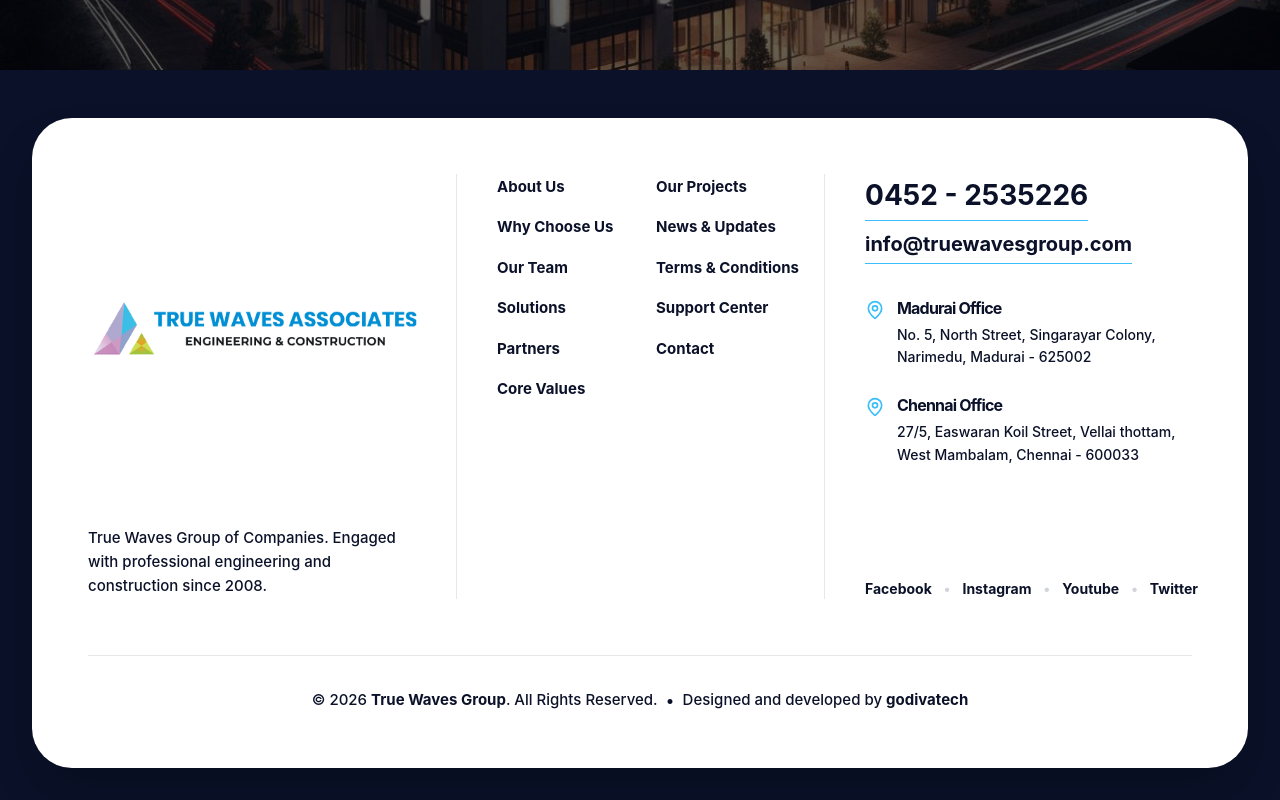
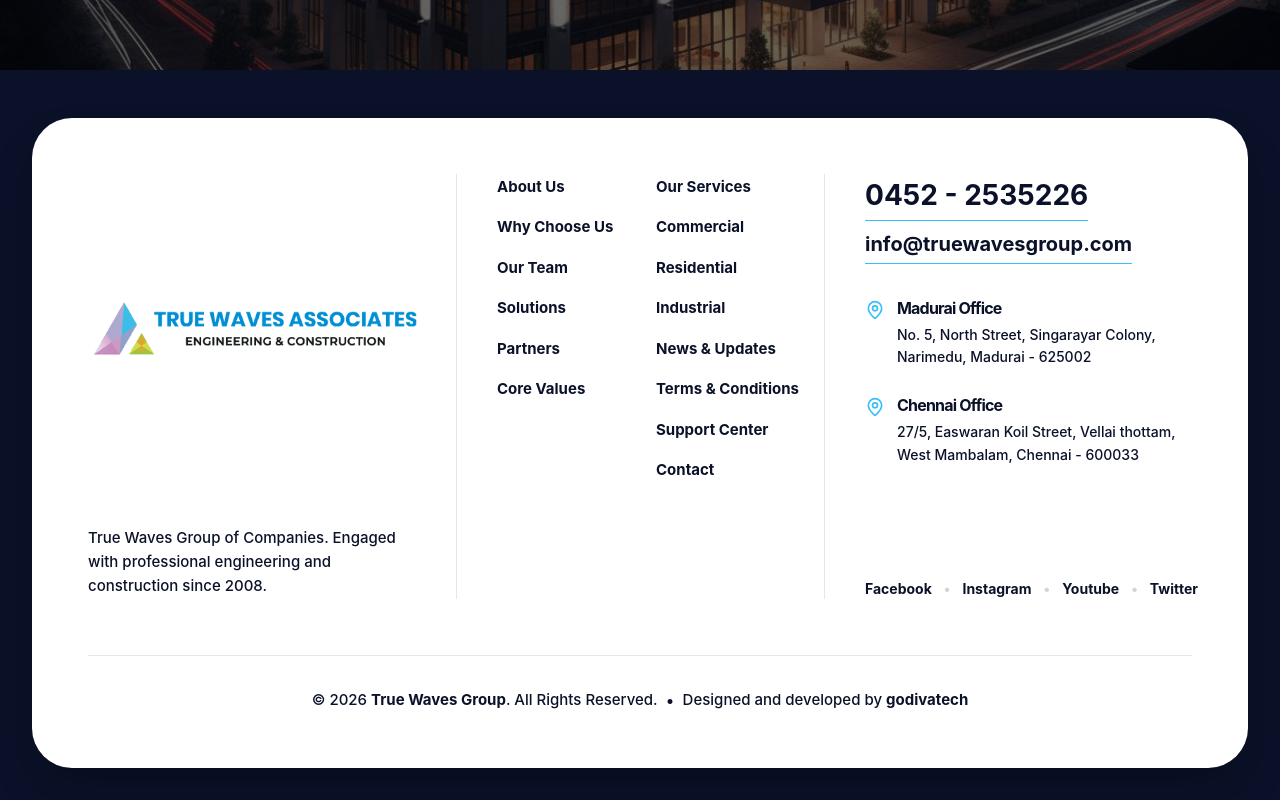
Before and after one commit to godivatech/truewaves_associates_website, a React (Vite) app: page /about in a window 1280 px wide. Shown: the part 8703-9503 px from the top of the page. Built offline with nearby package versions, Linux system fonts and the light colour scheme; no server answers.

Commit message:
Ui and Ux changes

```diff
--- a/src/sections/Footer.tsx
+++ b/src/sections/Footer.tsx
@@ -11,7 +11,10 @@
         { name: 'Core Values', href: '#' },
     ],
     column2: [
-        { name: 'Our Projects', href: '#projects' },
+        { name: 'Our Services', href: '#' },
+        { name: 'Commercial', href: '#' },
+        { name: 'Residential', href: '#' },
+        { name: 'Industrial', href: '#' },
         { name: 'News & Updates', href: '#' },
         { name: 'Terms & Conditions', href: '#' },
         { name: 'Support Center', href: '#' },
```
